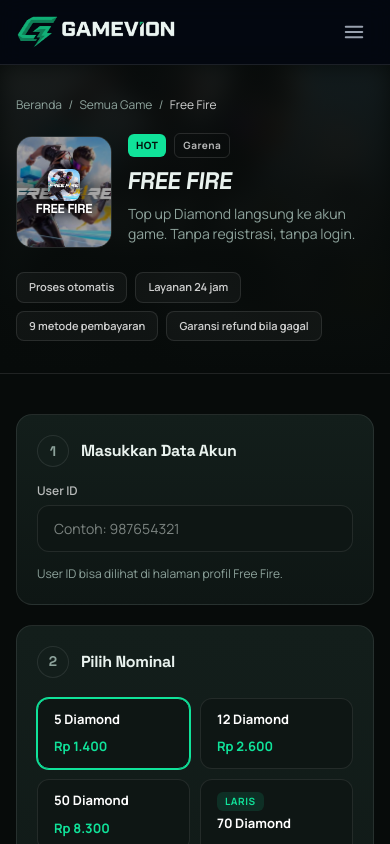
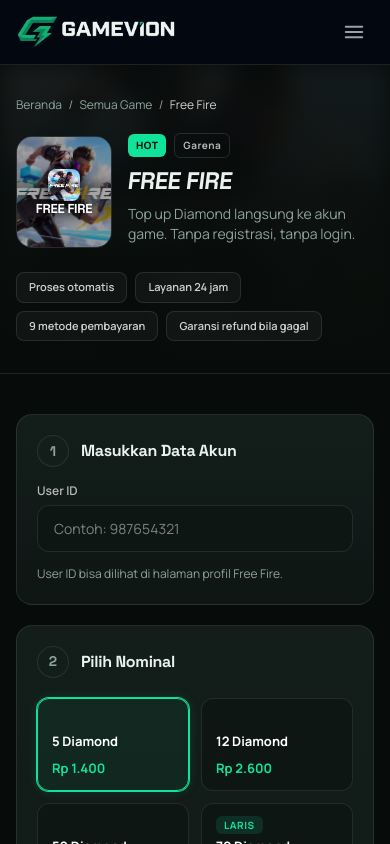
Before and after one commit to ersetdigital-sudo/gamevion, a Next.js app: page /free-fire in a window 390 px wide. Shown: the top 844 px of the page. Built offline with nearby package versions, Linux system fonts and the light colour scheme; no server answers; the database is empty.

Commit message:
fix: Pilih Nominal grid - equal height, responsive, modern styling, accessibility

```diff
--- a/src/app/globals.css
+++ b/src/app/globals.css
@@ -243,24 +243,54 @@ h1, h2, h3, .disp {
 }
 
 .opt input[type="radio"] {
-  display: none;
+  position: absolute;
+  opacity: 0;
+  pointer-events: none;
 }
 
 .opt input[type="radio"]:checked + .opt-box {
   border-color: var(--em);
-  box-shadow: 0 0 0 1px var(--em);
+  box-shadow: 0 0 0 1px var(--em), 0 0 12px rgba(16, 227, 154, 0.15);
+  background: rgba(16, 227, 154, 0.05);
+}
+
+.opt {
+  position: relative;
+  cursor: pointer;
+}
+
+.opt:active .opt-box {
+  transform: scale(0.97);
+}
+
+.opt:focus-visible .opt-box {
+  outline: 2px solid var(--em);
+  outline-offset: 2px;
 }
 
 .opt-box {
   display: flex;
   flex-direction: column;
+  justify-content: space-between;
   gap: 4px;
-  padding: 12px 16px;
+  padding: 12px 14px;
   border: 1px solid var(--line);
   border-radius: 12px;
   background: var(--panel);
   cursor: pointer;
-  transition: border-color .2s, box-shadow .2s;
+  transition: border-color .18s ease, box-shadow .18s ease, background .18s ease, transform .12s ease;
+  min-height: 80px;
+}
+
+@media (min-width: 640px) {
+  .opt-box {
+    padding: 14px 16px;
+    min-height: 88px;
+  }
+}
+
+.opt:hover .opt-box {
+  border-color: rgba(255, 255, 255, 0.18);
 }
 
 .opt-tag {
@@ -273,6 +303,12 @@ h1, h2, h3, .disp {
   padding: 2px 8px;
   border-radius: 6px;
   align-self: flex-start;
+  line-height: 1.4;
+  min-height: 18px;
+}
+
+.opt-tag-placeholder {
+  min-height: 18px;
 }
 
 .fld {
--- a/src/components/OrderForm.tsx
+++ b/src/components/OrderForm.tsx
@@ -178,9 +178,9 @@ export default function OrderForm({
           <span className="step-num">2</span>
           <h2 className="text-base font-bold">Pilih Nominal</h2>
         </div>
-        <div className="mt-5 grid grid-cols-2 gap-2.5 sm:grid-cols-3 lg:grid-cols-4">
+        <div className="mt-5 grid grid-cols-2 gap-3 sm:grid-cols-3 sm:gap-3.5 lg:grid-cols-4">
           {nominals.map((nominal) => (
-            <label key={nominal.value} className="opt">
+            <label key={nominal.value} className="opt" tabIndex={0}>
               <input
                 type="radio"
                 name="nominal"
@@ -190,14 +190,16 @@ export default function OrderForm({
                   handleNominalChange(nominal.label, nominal.value)
                 }
               />
-              <div className="opt-box flex-col items-start">
-                {nominal.tag && (
+              <div className="opt-box">
+                {nominal.tag ? (
                   <span className="opt-tag">{nominal.tag}</span>
+                ) : (
+                  <span className="opt-tag-placeholder" />
                 )}
                 <p className="text-[13px] font-bold leading-tight text-white">
                   {nominal.label}
                 </p>
-                <p className="mt-1.5 text-[13px] font-bold text-[color:var(--em)]">
+                <p className="mt-auto pt-1.5 text-[13px] font-bold text-[color:var(--em)]">
                   Rp{" "}
                   {nominal.value.toLocaleString("id-ID")}
                 </p>
```
